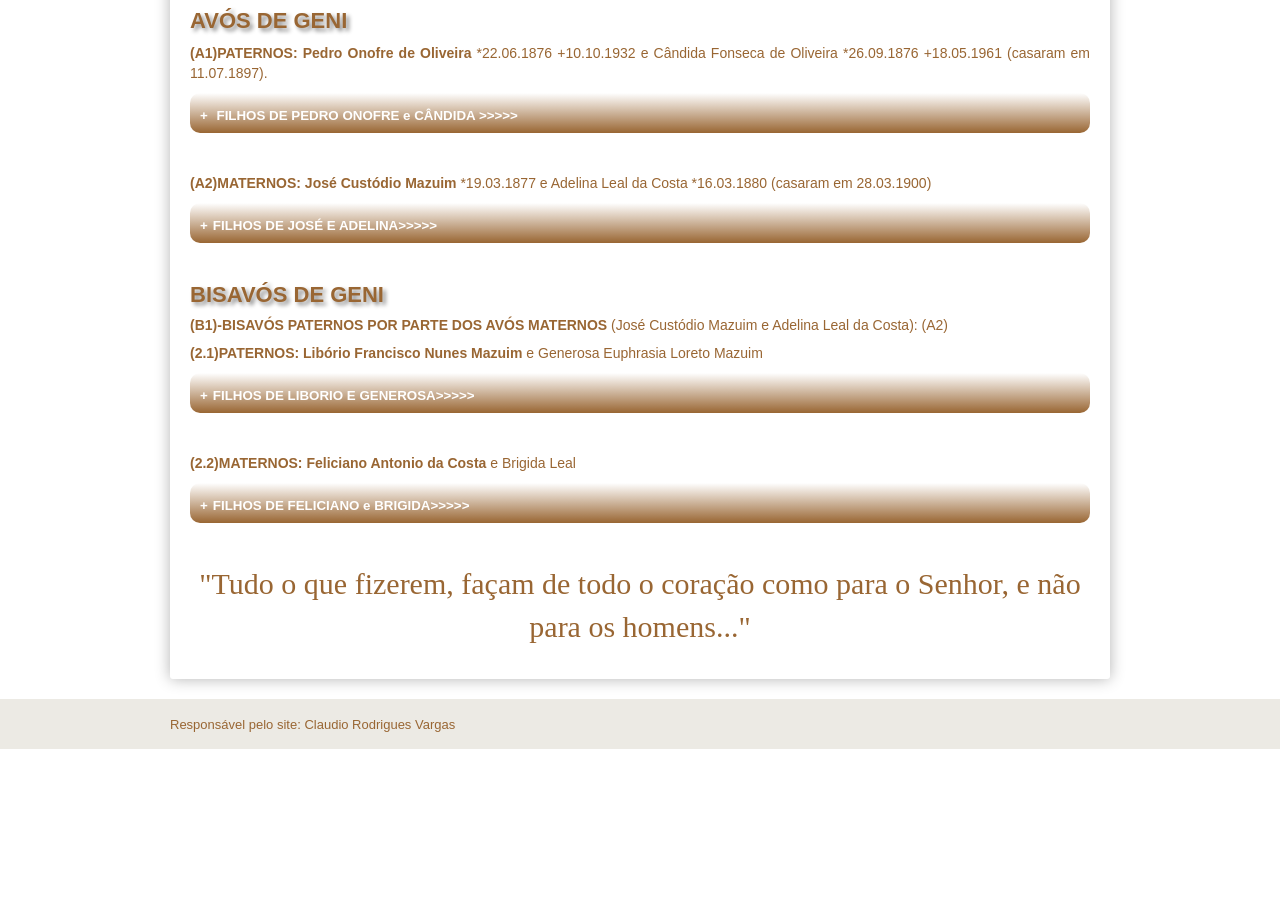
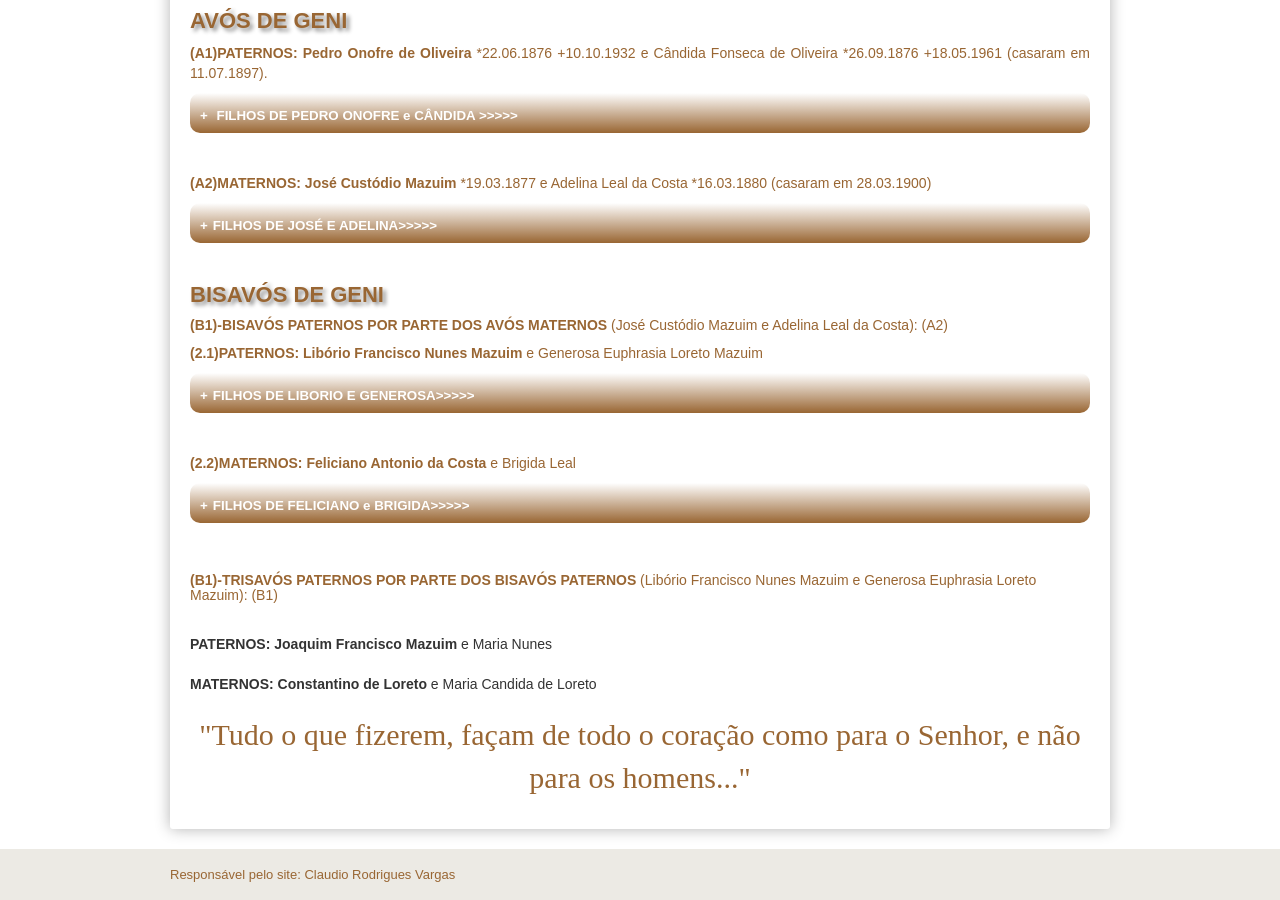
Before and after one commit to claudiovargas1955/claudiovargas1955.github.io, a Jekyll site: the page built from _pages/familia-mazuim.html, in a window 1280 px wide and 900 px high, scrolled down 845 px. Built offline with Jekyll 4.4.1, drawn with Linux system fonts in a browser that asks for light colours; some web fonts are replaced; before the commit the page ends 1594 px from its top, so only the background shows below that.

Commit message:
Update familia-mazuim.html

```diff
--- a/_pages/familia-mazuim.html
+++ b/_pages/familia-mazuim.html
@@ -295,5 +295,13 @@
   <b>(2.2.6)Porphiria Leal da Costa: </b>*1882 (casou em 18.03.1899 com João Baptista Severo *1876, filho de Domingos Leal Severo e
   Joanna Thimoteo Leal).</p></details><br><br>
 
+<p><b><h5>(B1)-TRISAVÓS PATERNOS POR PARTE DOS BISAVÓS PATERNOS</b> (Libório Francisco Nunes Mazuim e Generosa Euphrasia Loreto Mazuim):
+(B1)</h5><br>
+  <b>PATERNOS: Joaquim Francisco Mazuim </b>e Maria Nunes <br><br>
+
+  <b>MATERNOS: Constantino de Loreto </b>e Maria Candida de Loreto <br><br>
+
+
+
 <p style="text-align:center; color:#996633; font-size:30px; font-family: 'Rancho', cursive ">"Tudo o que fizerem, façam de todo o
 coração como para o Senhor, e não para os homens..."</p>
```
